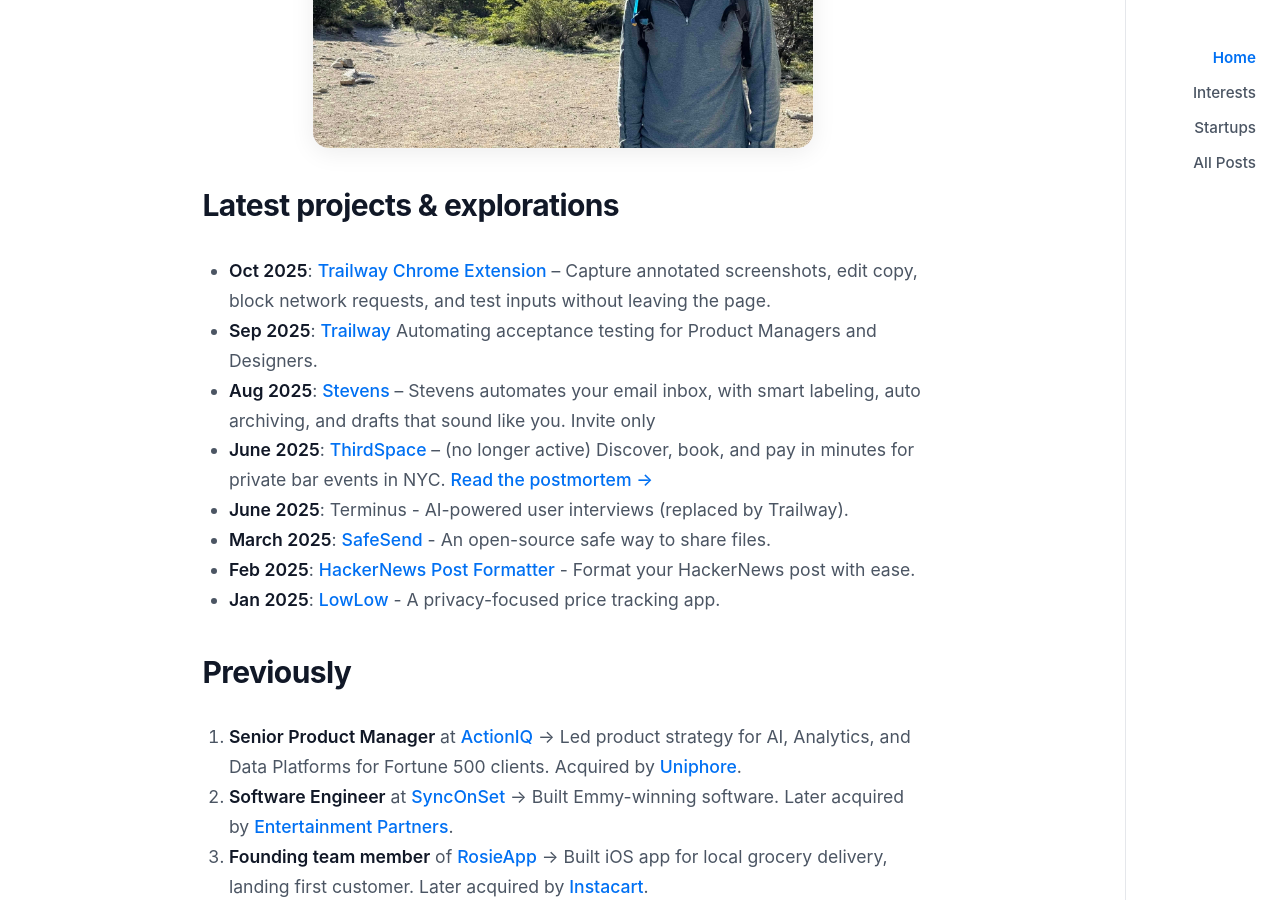
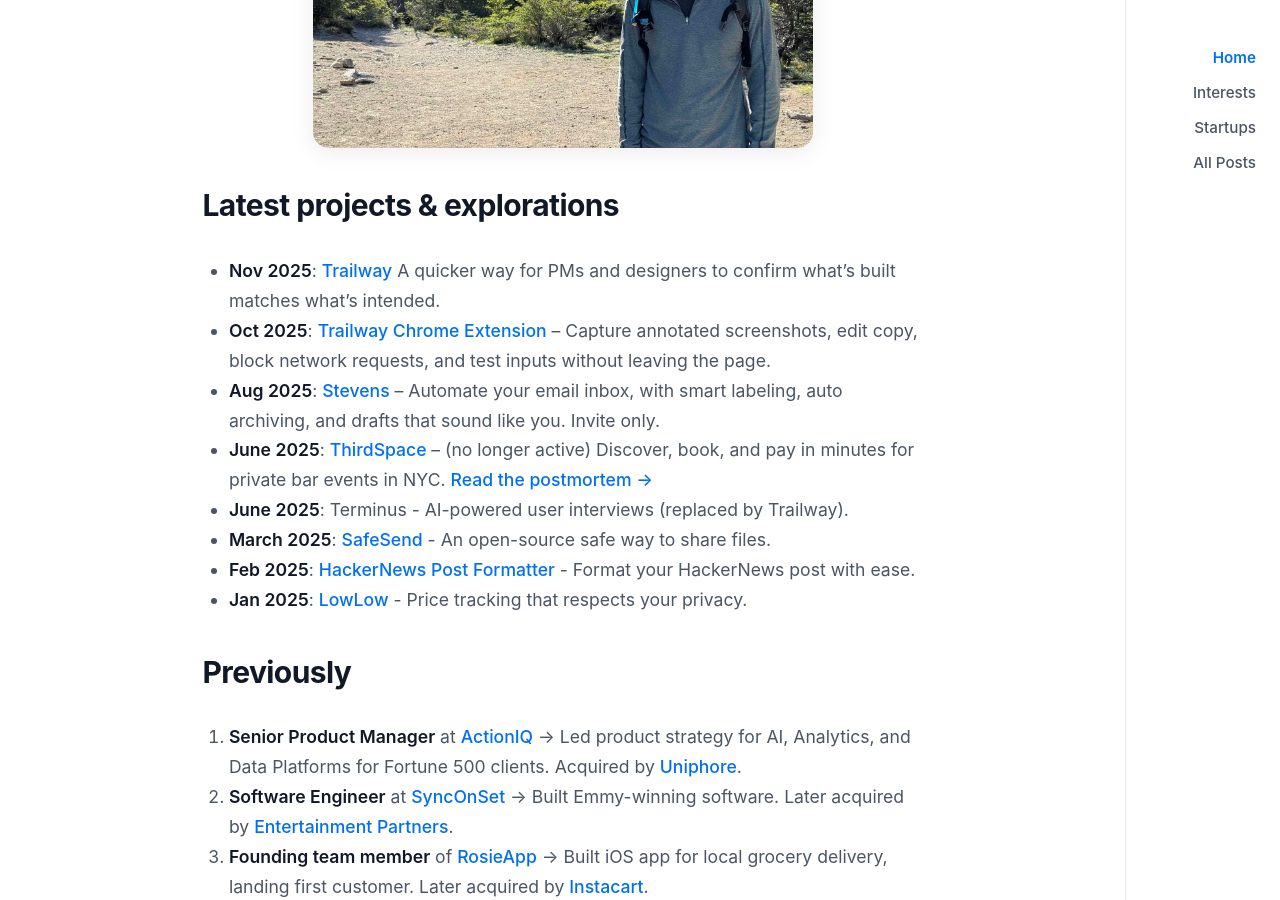
Before and after one commit to PBlanco/pblanco.github.io, a Jekyll site: the page built from index.md, in a window 1280 px wide and 900 px high, scrolled down 625 px. Built offline with Jekyll 4.4.1, drawn with Linux system fonts in a browser that asks for light colours.

Commit message:
update projects

```diff
--- a/index.md
+++ b/index.md
@@ -18,14 +18,14 @@
 ![Peter Blanco - Product Manager and Tech Professional](/assets/home.jpg){: .intro-img }
 
 ## Latest projects & explorations
+- **Nov 2025**: [Trailway](https://www.trailway.ai){:target="_blank"} A quicker way for PMs and designers to confirm what’s built matches what’s intended.
 - **Oct 2025**: [Trailway Chrome Extension](https://chromewebstore.google.com/detail/dnecicegfbfoiipbiniljinalklfeaak){:target="_blank"} – Capture annotated screenshots, edit copy, block network requests, and test inputs without leaving the page.
-- **Sep 2025**: [Trailway](https://www.trailway.ai){:target="_blank"} Automating acceptance testing for Product Managers and Designers.
-- **Aug 2025**: [Stevens](https://heystevens.com){:target="_blank"} – Stevens automates your email inbox, with smart labeling, auto archiving, and drafts that sound like you. Invite only
-- **June 2025**: [ThirdSpace ](https://www.getthirdspaces.com){:target="_blank"} – (no longer active) Discover, book, and pay in minutes for private bar events in NYC. [Read the postmortem &rarr;](/startup/thirdspaces-we-found-a-problem-but-no-business/)
+- **Aug 2025**: [Stevens](https://heystevens.com){:target="_blank"} – Automate your email inbox, with smart labeling, auto archiving, and drafts that sound like you. Invite only.
+- **June 2025**: [ThirdSpace ](/startup/thirdspaces-we-found-a-problem-but-no-business/){:target="_blank"} – (no longer active) Discover, book, and pay in minutes for private bar events in NYC. [Read the postmortem &rarr;](/startup/thirdspaces-we-found-a-problem-but-no-business/)
 - **June 2025**: Terminus - AI-powered user interviews (replaced by Trailway).
 - **March 2025**: [SafeSend](https://github.com/PBlanco/SafeSend){:target="_blank"} - An open-source safe way to share files.
 - **Feb 2025**: [HackerNews Post Formatter](https://hnpostformatter.blancotech.com/){:target="_blank"} - Format your HackerNews post with ease.
-- **Jan 2025**: [LowLow](https://lowlow.bot){:target="_blank"} - A privacy-focused price tracking app.
+- **Jan 2025**: [LowLow](https://lowlow.bot){:target="_blank"} - Price tracking that respects your privacy.
 
 
 ## Previously
```
